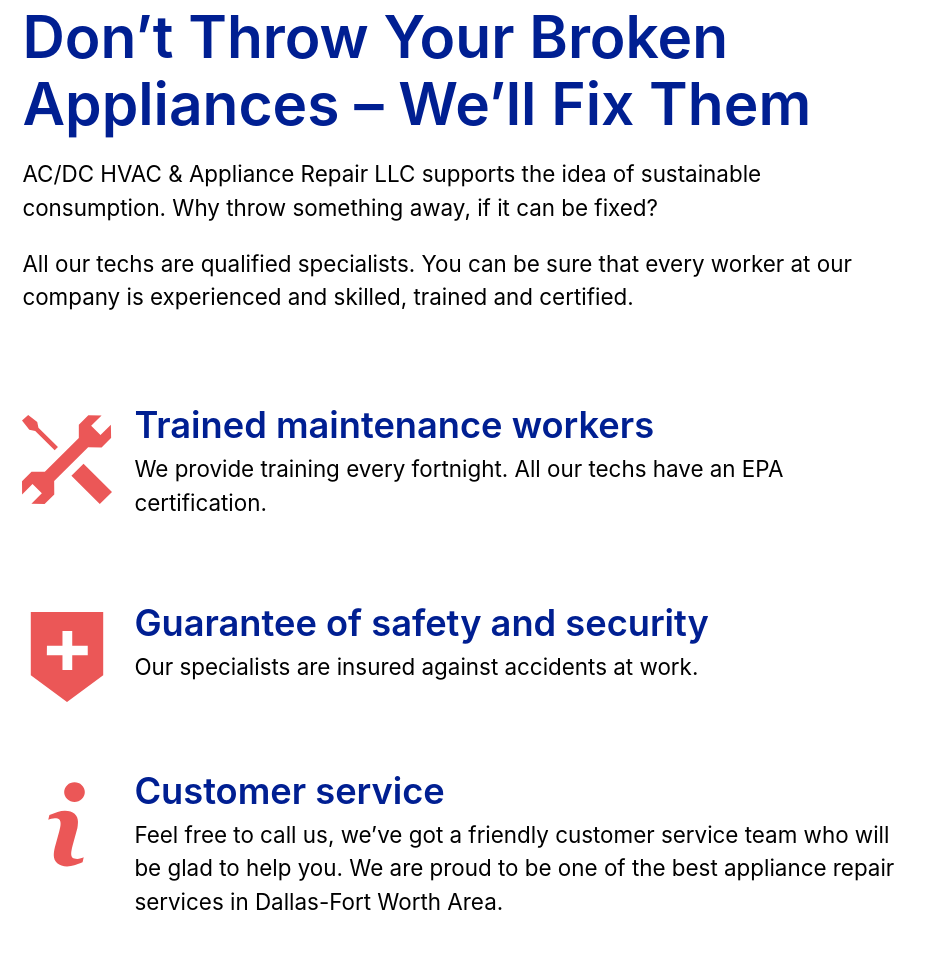
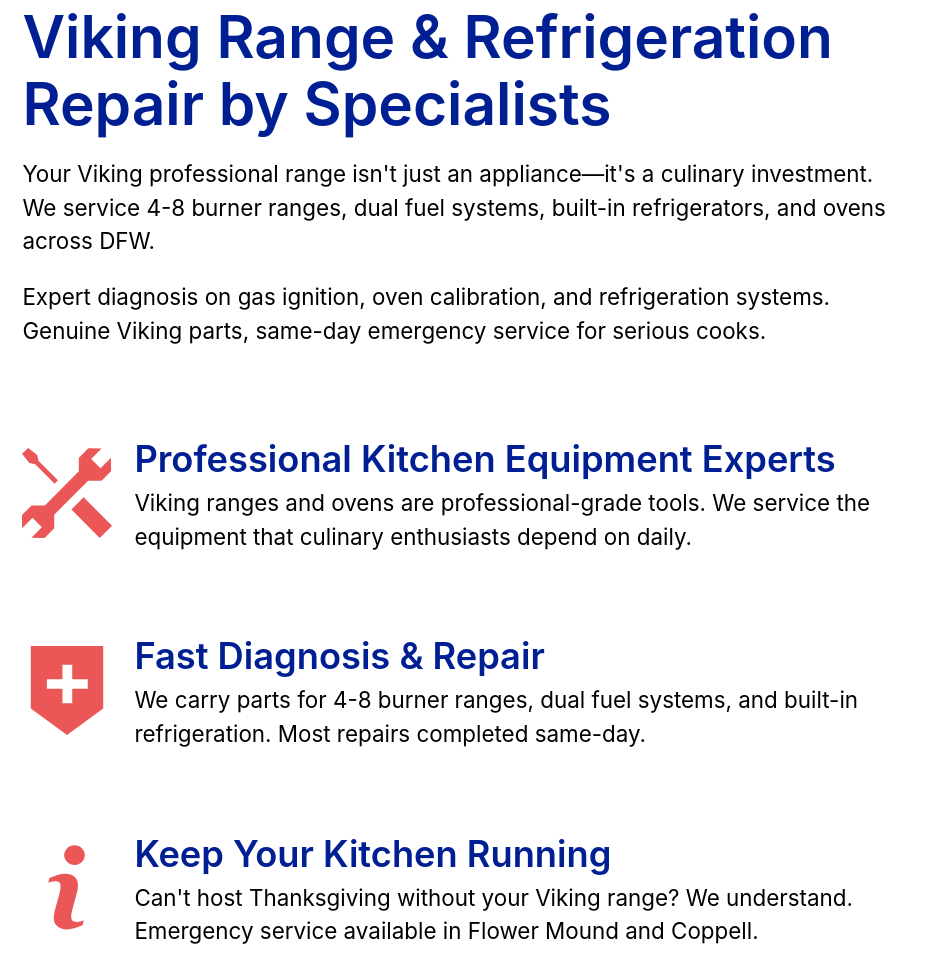
Before and after one commit to rusak83/viking.acdchomeservices.com, a plain HTML site: page index.html in a window 1280 px wide. Shown: the part 1460-2425 px from the top of the page, without its empty margins (0-935 px from the left). Drawn offline with Linux system fonts and the light colour scheme.

Commit message:
✨ Hero Section: Добавлен уникальный брендовый контент
- Заменен генерический заголовок на специализированный для бренда
- Обновлены описания с фокусом на премиум техническое обслуживание
- Добавлены конкретные детали по ценовым сегментам и географии
- Улучшена конверсия через брендоспецифичные сообщения

Файлов обновлено: 111 HTML страниц
Статус: Готово к деплою

```diff
--- a/index.html
+++ b/index.html
@@ -162,51 +162,42 @@ height="0" width="0" style="display:none;visibility:hidden"></iframe></noscript>
             </a>
         </div>
     </div>
-</section>
-
-        <!-- TRUST -->
+</section>        <!-- TRUST -->
         <section class="trust">
     <div class="fixed-width-container">
         <div class="col-8">
             <hr>
             <h2 class="section-headline">
-                Don’t Throw Your Broken Appliances – We’ll Fix Them
+                Viking Range & Refrigeration Repair by Specialists
             </h2>
             <div class="trust-text-block">
-                <p class="big">AC/DC HVAC & Appliance Repair LLC supports the idea of sustainable consumption. Why throw something away, if it can be fixed?
-                </p>
-                <p class="big">All our techs are qualified specialists. You can be sure that every worker at our company is experienced and skilled, trained and certified.
-                </p>
+                <p class="big">Your Viking professional range isn't just an appliance—it's a culinary investment. We service 4-8 burner ranges, dual fuel systems, built-in refrigerators, and ovens across DFW.</p>
+                <p class="big">Expert diagnosis on gas ignition, oven calibration, and refrigeration systems. Genuine Viking parts, same-day emergency service for serious cooks.</p>
             </div>
 
             <div class="trust-list">
 
                 <div class="trust-block">
-                    <img class="trust-block-image" src="/assets/svg/trained.svg" alt="Trained Techs">
+                    <img class="trust-block-image" src="/assets/svg/trained.svg" alt="Professional Kitchen Equipment Experts">
                     <div class="">
-                        <h3 class="section-subheadline trust-block-title">Trained maintenance workers
-                        </h3>
-                        <p class="big trust-block-text">
-                            We provide training every fortnight. All our techs have an EPA certification.
-                        </p>
+                        <h3 class="section-subheadline trust-block-title">Professional Kitchen Equipment Experts</h3>
+                        <p class="big trust-block-text">Viking ranges and ovens are professional-grade tools. We service the equipment that culinary enthusiasts depend on daily.</p>
                     </div>
                 </div>
 
                 <div class="trust-block">
-                    <img class="trust-block-image" src="/assets/svg/insured.svg" alt="">
+                    <img class="trust-block-image" src="/assets/svg/insured.svg" alt="Fast Diagnosis & Repair">
                     <div class="">
-                        <h3 class="section-subheadline trust-block-title">Guarantee of safety and security</h3>
-                        <p class="big trust-block-text">
-                            Our specialists are insured against accidents at work.
-                        </p>
+                        <h3 class="section-subheadline trust-block-title">Fast Diagnosis & Repair</h3>
+                        <p class="big trust-block-text">We carry parts for 4-8 burner ranges, dual fuel systems, and built-in refrigeration. Most repairs completed same-day.</p>
                     </div>
                 </div>
 
                 <div class="trust-block trust-block__wide">
-                    <img class="trust-block-image" src="/assets/svg/call-assistant.svg" alt="">
+                    <img class="trust-block-image" src="/assets/svg/call-assistant.svg" alt="Keep Your Kitchen Running">
                     <div class="">
-                        <h3 class="section-subheadline trust-block-title">Customer service</h3>
-                        <p class="big trust-block-text">Feel free to call us, we’ve got a friendly customer service team who will be glad to help you. We are proud to be one of the best appliance repair services in Dallas-Fort Worth Area.</p>
+                        <h3 class="section-subheadline trust-block-title">Keep Your Kitchen Running</h3>
+                        <p class="big trust-block-text">Can't host Thanksgiving without your Viking range? We understand. Emergency service available in Flower Mound and Coppell.</p>
                     </div>
                 </div>
 
```
Also changed, not shown: about/index.html (+15 -24 lines), appliance-repair.html (+13 -22 lines), cooktop-repair.html (+13 -23 lines), freezer-repair.html (+13 -23 lines), oven-repair.html (+13 -23 lines), refrigerator-repair.html (+13 -23 lines), stove-repair.html (+13 -23 lines).
